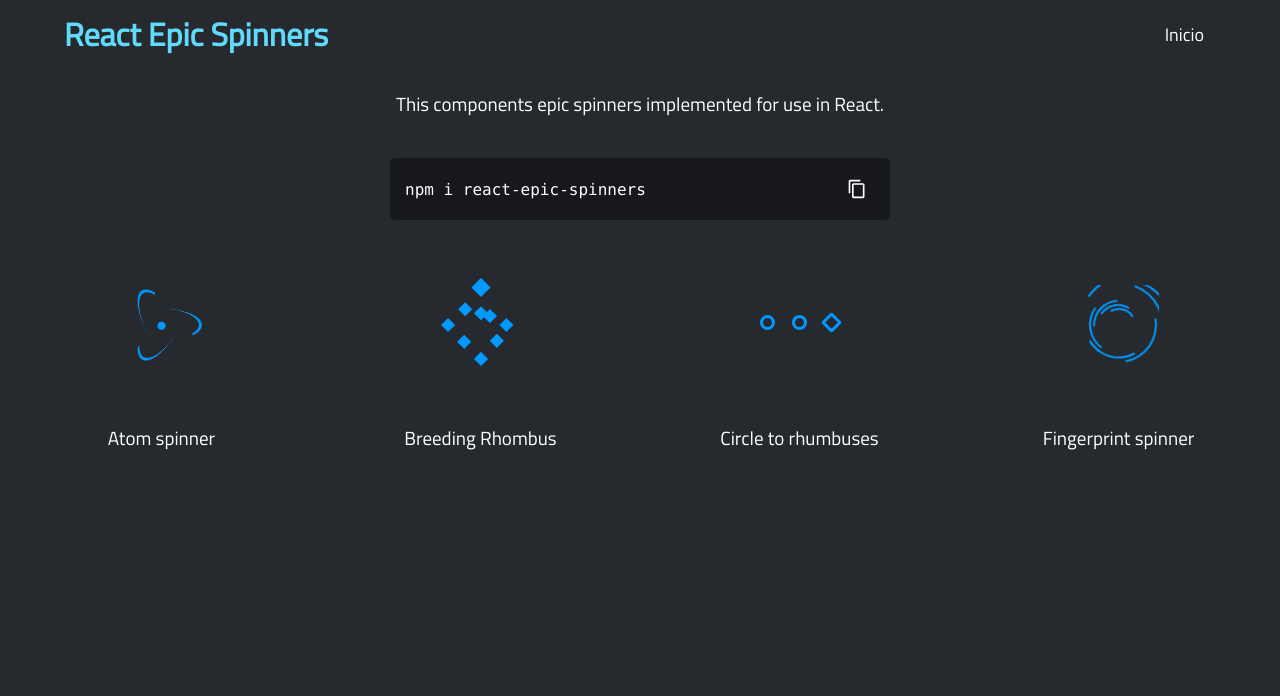
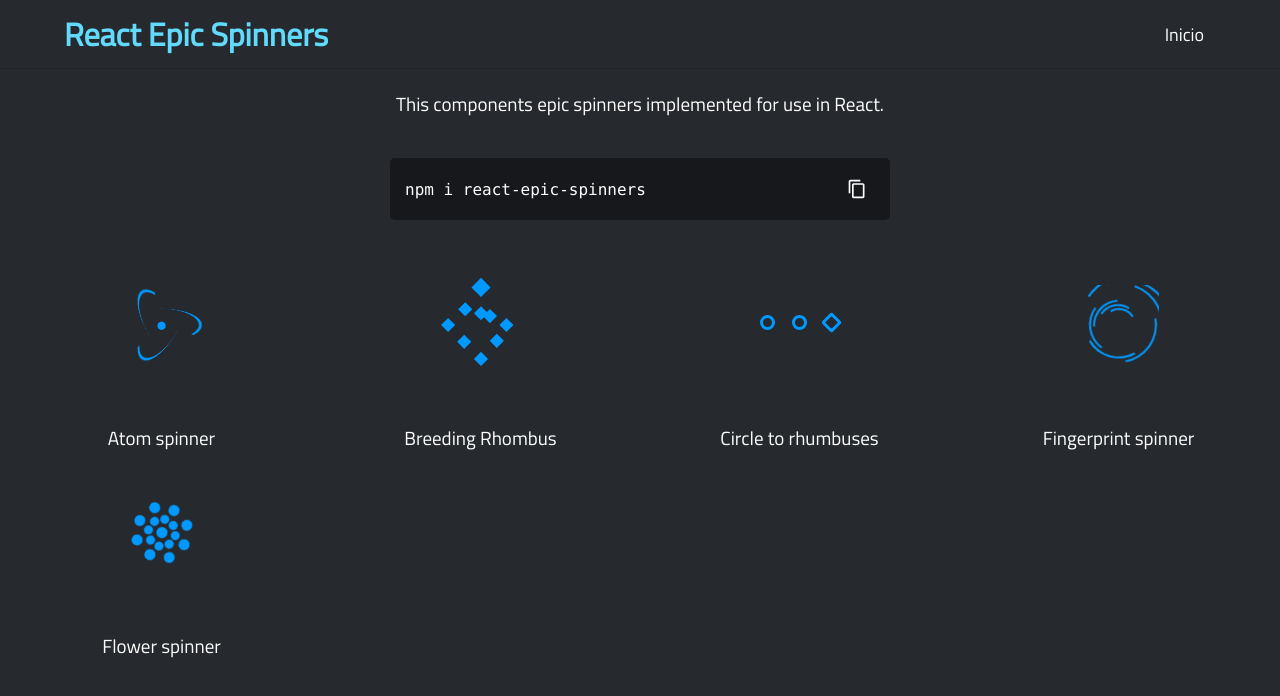
Before and after one commit to Juanestban/react-epic-spinners, a React (Create React App) app: page /#/ in a window 1280 px wide. Shown: the top 696 px of the page. Built offline with nearby package versions, Linux system fonts and the light colour scheme.

Commit message:
Feat: add the flower spinner

```diff
--- /dev/null
+++ b/src/components/Molecules/Spinners/FlowerSpinner/FlowerSpinner.js
@@ -0,0 +1,13 @@
+import { FlowerSpinner as FlowerSpinnerContainer } from './styles'
+
+export const FlowerSpinner = (props) => {
+  return (
+    <FlowerSpinnerContainer {...props}>
+      <div className="dots-container">
+        <div className="bigger-dot">
+          <div className="smaller-dot" />
+        </div>
+      </div>
+    </FlowerSpinnerContainer>
+  )
+}
--- /dev/null
+++ b/src/components/Molecules/Spinners/FlowerSpinner/index.js
@@ -0,0 +1 @@
+export { FlowerSpinner as default } from './FlowerSpinner'
--- /dev/null
+++ b/src/components/Molecules/Spinners/FlowerSpinner/styles.js
@@ -0,0 +1,169 @@
+import styled from 'styled-components'
+
+const widthAndHeight = ({ size = 70 }) => `${size}px`
+const dotsWidthAndHeight = ({ size = 70 }) =>
+  `calc(${widthAndHeight({ size })} / 7)`
+
+const smallerDotColor = ({ color = '#ff1d5e' }) => color
+const durations = ({ duration = 2.5 }) => `${duration}s`
+const smallerDotWidthAndHeight = '100%'
+
+// arg = [[0, 0, 0], [0, 0, 0], [0, 0, 0], [0, 0, 0], [0, 0, 0], [0, 0, 0] ,[0, 0, 0], [0, 0, 0]]
+const animationBoxShadow = (arg = [], color) => {
+  const repeats = Array.from({ length: 8 }).map((_, index) => arg[index])
+  return repeats
+    .map(
+      (el = [], index) =>
+        `${color} ${el.join(' ')}${repeats.length === index + 1 ? '' : ','}`
+    )
+    .join('\n')
+}
+
+export const FlowerSpinner = styled.div`
+  width: ${widthAndHeight};
+  height: ${widthAndHeight};
+  display: flex;
+  flex-direction: row;
+  align-items: center;
+  justify-content: center;
+
+  & .dots-container {
+    width: ${dotsWidthAndHeight};
+    height: ${dotsWidthAndHeight};
+  }
+
+  & .smaller-dot,
+  & .bigger-dot {
+    background-color: ${smallerDotColor};
+    width: ${smallerDotWidthAndHeight};
+    height: ${smallerDotWidthAndHeight};
+    border-radius: 50%;
+    animation: flower-spinner-smaller-dot-animation ${durations} 0s infinite
+      both;
+  }
+
+  & .bigger-dot {
+    padding: 10%10%;
+    animation: flower-spinner-bigger-dot-animation ${durations} 0s infinite both;
+  }
+
+  @keyframes flower-spinner-bigger-dot-animation {
+    0%,
+    100% {
+      box-shadow: ${({ color = 'rgb(255,29,94)' }) =>
+        animationBoxShadow(
+          [
+            [0, 0, 0],
+            [0, 0, 0],
+            [0, 0, 0],
+            [0, 0, 0],
+            [0, 0, 0],
+            [0, 0, 0],
+            [0, 0, 0],
+            [0, 0, 0],
+          ],
+          color
+        )};
+    }
+
+    50% {
+      transform: rotate(180deg);
+    }
+
+    25%,
+    75% {
+      box-shadow: ${({ color = 'rgb(255,29,94)' }) =>
+        animationBoxShadow(
+          [
+            ['26px', 0, 0],
+            ['-26px', 0, 0],
+            [0, '26px', 0],
+            [0, '-26px', 0],
+            ['19px', '-19px', 0],
+            ['19px', '19px', 0],
+            ['-19px', '-19px', 0],
+            ['-19px', '19px', 0],
+          ],
+          color
+        )};
+    }
+
+    100% {
+      transform: rotate(360deg);
+      box-shadow: ${({ color = 'rgb(255,29,94)' }) =>
+        animationBoxShadow(
+          [
+            [0, 0, 0],
+            [0, 0, 0],
+            [0, 0, 0],
+            [0, 0, 0],
+            [0, 0, 0],
+            [0, 0, 0],
+            [0, 0, 0],
+            [0, 0, 0],
+          ],
+          color
+        )};
+    }
+  }
+
+  @keyframes flower-spinner-smaller-dot-animation {
+    0%,
+    100% {
+      box-shadow: ${({ color = 'rgb(255,29,94)' }) =>
+        animationBoxShadow(
+          [
+            [0, 0, 0],
+            [0, 0, 0],
+            [0, 0, 0],
+            [0, 0, 0],
+            [0, 0, 0],
+            [0, 0, 0],
+            [0, 0, 0],
+            [0, 0, 0],
+          ],
+          color
+        )};
+    }
+
+    50% {
+      transform: rotate(180deg);
+    }
+
+    25%,
+    75% {
+      box-shadow: ${({ color = 'rgb(255,29,94)' }) =>
+        animationBoxShadow(
+          [
+            ['14px', 0, 0],
+            ['-14px', 0, 0],
+            [0, '14px', 0],
+            [0, '-14px', 0],
+            ['10px', '-10px', 0],
+            ['10px', '10px', 0],
+            ['-10px', '-10px', 0],
+            ['-10px', '10px', 0],
+          ],
+          color
+        )};
+    }
+
+    100% {
+      transform: rotate(360deg);
+      box-shadow: ${({ color = 'rgb(255,29,94)' }) =>
+        animationBoxShadow(
+          [
+            [0, 0, 0],
+            [0, 0, 0],
+            [0, 0, 0],
+            [0, 0, 0],
+            [0, 0, 0],
+            [0, 0, 0],
+            [0, 0, 0],
+            [0, 0, 0],
+          ],
+          color
+        )};
+    }
+  }
+`
--- a/src/components/Molecules/Spinners/index.js
+++ b/src/components/Molecules/Spinners/index.js
@@ -2,12 +2,14 @@ import { AtomSpinner } from './AtomSpinner/AtomSpinner'
 import { BreedingSpinner } from './BreedingSpinner/BreedingSpinner'
 import { CirclesRhumbusesSpinner } from './CirclesRhumbusesSpinner/CirclesRhumbusesSpinner'
 import { FingerprintSpinner } from './FingerPrintSpinner/FingerPrintSpinner'
+import { FlowerSpinner } from './FlowerSpinner/FlowerSpinner'
 
 const Spinners = {
   AtomSpinner,
   BreedingSpinner,
   CirclesRhumbusesSpinner,
   FingerprintSpinner,
+  FlowerSpinner,
 }
 
 const nameSpinners = [
@@ -15,6 +17,7 @@ const nameSpinners = [
   'Breeding Rhombus',
   'Circle to rhumbuses',
   'Fingerprint spinner',
+  'Flower spinner',
 ]
 
 export default Spinners
@@ -23,5 +26,6 @@ export {
   BreedingSpinner,
   CirclesRhumbusesSpinner,
   FingerprintSpinner,
+  FlowerSpinner,
   nameSpinners,
 }
```
